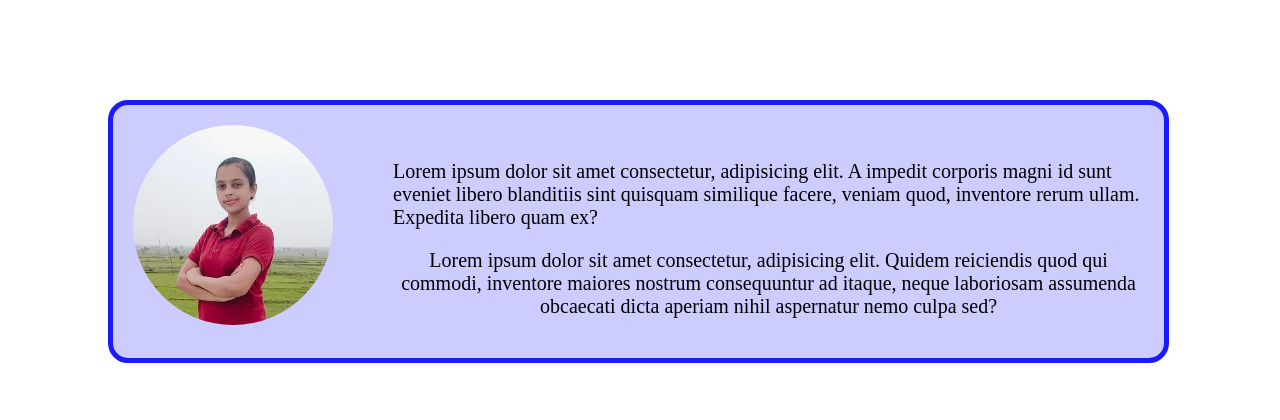
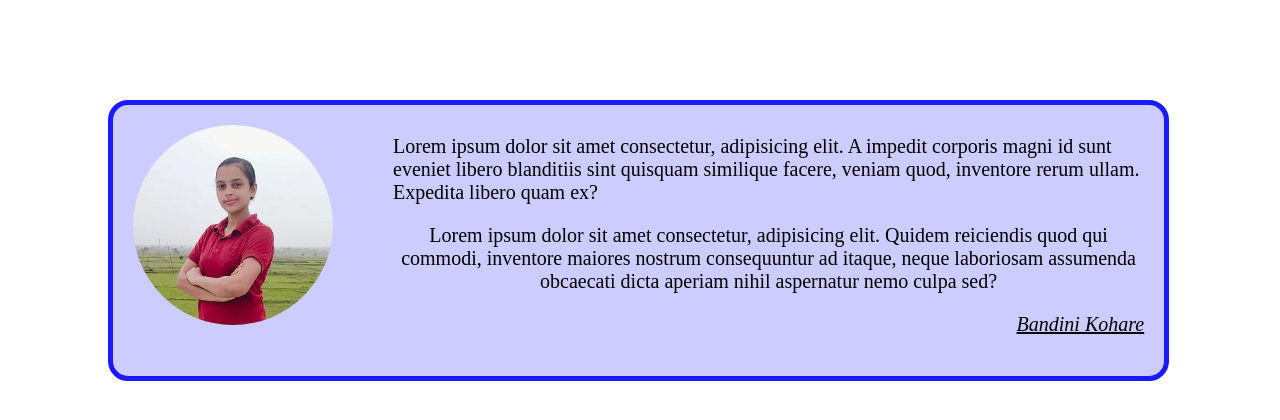
Before and after one commit to BandiniKohare2001/Border-radius, a plain HTML site: page index.html in a window 1280 px wide. Drawn offline with Linux system fonts and the light colour scheme.

Commit message:
add design

```diff
--- a/index.html
+++ b/index.html
@@ -16,7 +16,7 @@
         .p-container{
             text-align: left;
             margin-left: 60px;
-           margin-top: 35px;
+           margin-top: 10px;
         }
         .k2img{
             height: 200px;
@@ -24,6 +24,9 @@
         }
         .p{
             text-align: center;
+        }
+        .bk{
+            text-align: right;
         }
     </style>
 </head>
@@ -36,6 +39,7 @@
             Lorem ipsum dolor sit amet consectetur, adipisicing elit. A impedit corporis magni id sunt eveniet libero blanditiis sint quisquam similique facere, veniam quod, inventore rerum ullam. Expedita libero quam ex?
             <p class="p">
                 Lorem ipsum dolor sit amet consectetur, adipisicing elit. Quidem reiciendis quod qui commodi, inventore maiores nostrum consequuntur ad itaque, neque laboriosam assumenda obcaecati dicta aperiam nihil aspernatur nemo culpa sed?        </p>
+                <p class="bk"><i><u>Bandini Kohare</u></i></p>
         </div>
     </div>
 </body>
```
